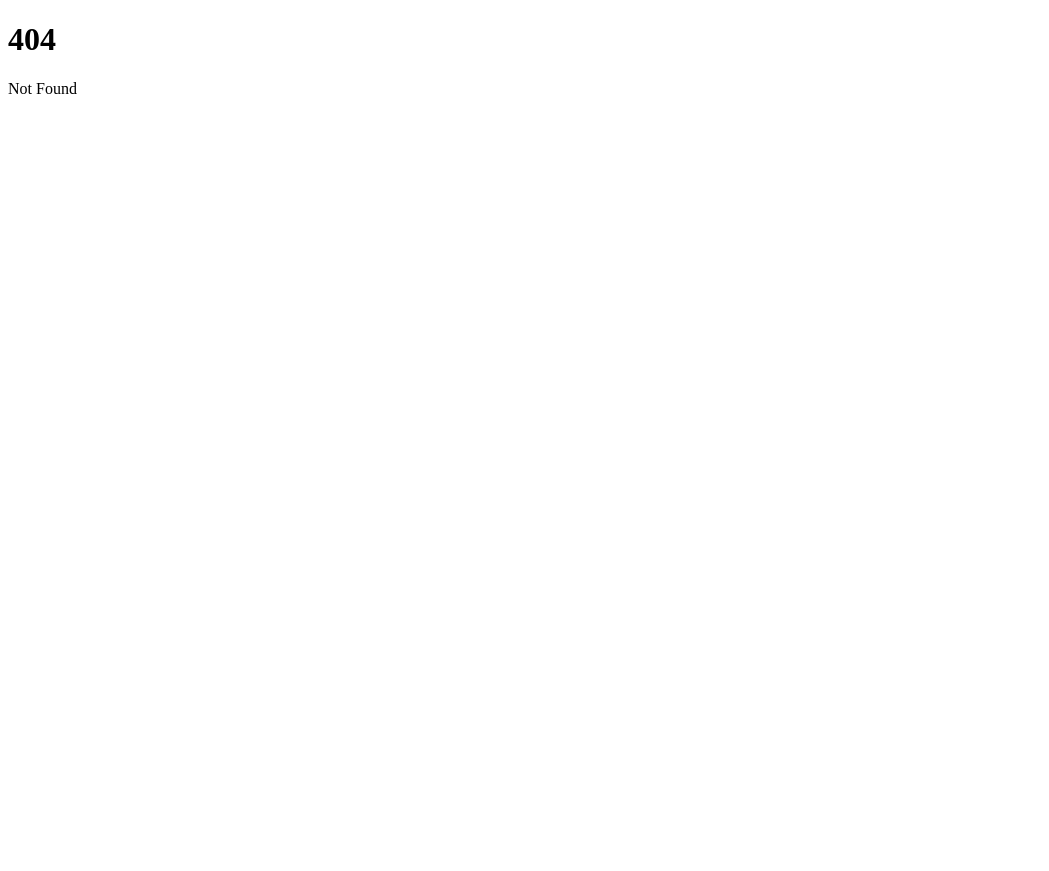
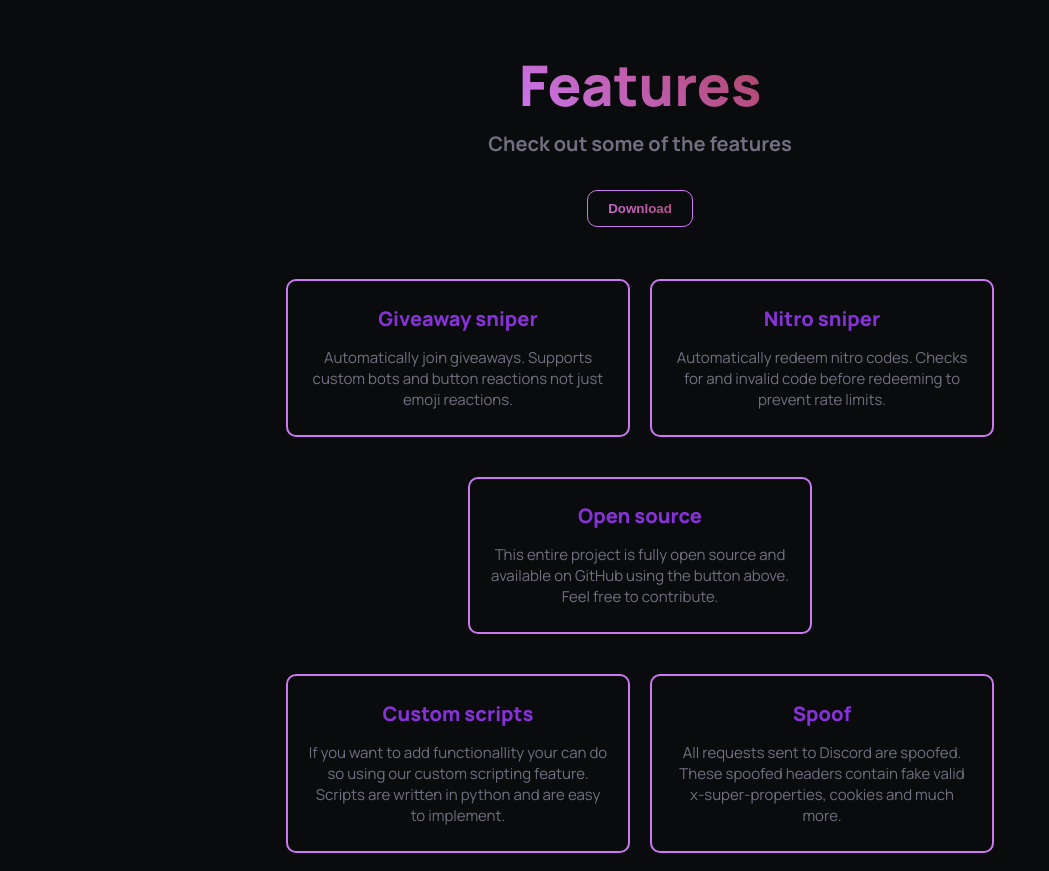
Before and after one commit to jwe0/Invictus-SB-home-page, a SvelteKit app: page /download in a window 1280 px wide. Before the commit this address had no page. Shown: the whole page, without its empty margins (0-1049 px from the left). Before the commit the page ends 800 px from the top, so only its background shows below. Built offline with nearby package versions, Linux system fonts and the light colour scheme.

Commit message:
Updated home page

```diff
--- /dev/null
+++ b/src/routes/download/+page.svelte
@@ -0,0 +1,55 @@
+<script>
+    import "/src/style.css";
+</script>
+
+<head>
+    <title>Invictus Selfbot</title>
+</head>
+
+
+<body>
+    <div class="center3">
+            <h1 class="title">Features</h1>
+            <h5 class="subtitle">Check out some of the features</h5>
+
+            <button class="nav_button" on:click={() => window.location.href = 'https://github.com/jwe0/Invictus-SB'}>Download</button><br>
+
+            <div class="info_container">
+
+                <div class="info_box slide_in_left">
+                    <h1 class="info_title">Giveaway sniper</h1>
+                    <p class="info_subtitle">Automatically join giveaways. Supports custom bots and button reactions not just emoji reactions.</p>
+                </div>
+
+                <div class="info_box slide_in_right">
+                    <h1 class="info_title">Nitro sniper</h1>
+                    <p class="info_subtitle">Automatically redeem nitro codes. Checks for and invalid code before redeeming to prevent rate limits.</p>
+                </div>
+
+            </div>
+
+            <div class="info_container">
+
+                <div class="info_box slide_in_top">
+                    <h1 class="info_title">Open source</h1>
+                    <p class="info_subtitle">This entire project is fully open source and available on GitHub using the button above. Feel free to contribute.</p>
+                </div>
+
+            </div>
+
+            <div class="info_container">
+
+                <div class="info_box slide_in_left">
+                    <h1 class="info_title">Custom scripts</h1>
+                    <p class="info_subtitle">If you want to add functionallity your can do so using our custom scripting feature. Scripts are written in python and are easy to implement.</p>
+                </div>
+
+                <div class="info_box slide_in_right">
+                    <h1 class="info_title">Spoof</h1>
+                    <p class="info_subtitle">All requests sent to Discord are spoofed. These spoofed headers contain fake valid x-super-properties, cookies and much more.</p>
+                </div>
+
+            </div>
+
+        </div>
+</body>
--- a/src/style.css
+++ b/src/style.css
@@ -1,38 +1,146 @@
+@import url('https://fonts.googleapis.com/css2?family=Manrope:wght@200;300;400;500;600;700;800&display=swap');
+
 body {
-    background-color: black;
-    color: white;
-    font-family: monospace;
+    font-family: Manrope, sans-serif;
+    scroll-behavior: smooth;
+    background-color: #0A0B0D;
+    color: #727080;
 }
 
-a {
-    text-decoration: none;
-    color: white;
+.center {
+    display: flex;
+    justify-content: center;
+    align-items: center;
+    flex-direction: column;
+    height: 98vh;
+}
+
+.center2 {
+    display: flex;
+    justify-content: center;
+    align-items: center;
+    flex-direction: row;
+}
+
+.center3 {
+    display: flex;
+    justify-content: center;
+    align-items: center;
+    flex-direction: column;
+}
+
+.top {
+    display: flex;
+    justify-content: center;
+    flex-direction: column;
+    align-items: center;
 }
 
 .title {
-    font-size: 3em;
-    background-image: linear-gradient(45deg, #f378ca, #db597e);
+    background-image: linear-gradient(45deg, #cc78f3, #af4261);
     -webkit-background-clip: text;
     background-clip: text;
     -webkit-text-fill-color: transparent;
-}
-
-.banner {
-    align-items: center;
+    font-size: 3.5rem;
+    font-weight: 800;
     text-align: center;
 }
 
-.info_box_container {
+.subtitle {
+    font-size: 20px;
+    text-align: center;
+    margin-top: -30px;
+}
+
+.nav_button {
+    margin-top: 0px;
+    background-image: linear-gradient(45deg, #cc78f3, #af4261);
+    -webkit-background-clip: text;
+    background-clip: text;
+    -webkit-text-fill-color: transparent;
+    font-weight: 800;
+    text-align: center;
+    padding: 10px 20px;
+    border-radius: 10px;
+    border: 1px solid #cc78f3;
+    cursor: pointer;
+}
+
+.nav_button:hover {
+    transform:scale(1.1);
+    transition-duration:.5s
+}
+
+.info_container {
+    margin-top: 20px;
     display: flex;
-    flex-wrap: wrap;
     justify-content: center;
+    flex-direction: row;
+    align-items: center;
 }
+
 .info_box {
-    border: #db597e 2px solid;
+    font-size: 10px;
+    border: 2px solid #cc78f3;
     border-radius: 10px;
-    padding: 10px;
+    padding: 10px 20px;
     margin: 10px;
-    width: calc(40% - 400px); /* Adjusted width to account for margins */
-    box-sizing: border-box;
+    width: 300px;
     text-align: center;
 }
+
+.info_title {
+    font-size: 20px;
+    font-weight: 800;
+    text-align: center;
+    color: #8732d6;
+}
+
+.info_subtitle {
+    font-size: 15px
+}
+
+.slide_in_right {
+    animation: slide-in-right 1s cubic-bezier(0.250, 0.460, 0.450, 0.940) both;
+}
+
+.slide_in_left {
+    animation: slide-in-left 1s cubic-bezier(0.250, 0.460, 0.450, 0.940) both;
+}
+
+.slide_in_top {
+    animation: slide-in-top 1s cubic-bezier(0.250, 0.460, 0.450, 0.940) both;
+}
+
+@keyframes slide-in-right {
+    0% {
+        transform: translateX(1000px);
+        opacity: 0;
+    }
+    100% {
+        transform: translateX(0);
+        opacity: 1;
+    }
+}
+
+@keyframes slide-in-left {
+    0% {
+        transform: translateX(-1000px);
+        opacity: 0;
+    }
+    100% {
+        transform: translateX(0);
+        opacity: 1;
+    }
+}
+
+@keyframes slide-in-top {
+    0% {
+        transform: translateY(-1000px);
+        opacity: 0;
+    }
+    100% {
+        transform: translateY(0);
+        opacity: 1;
+    }
+}
```
Also changed, not shown: src/routes/+page.svelte (+5 -30 lines).
